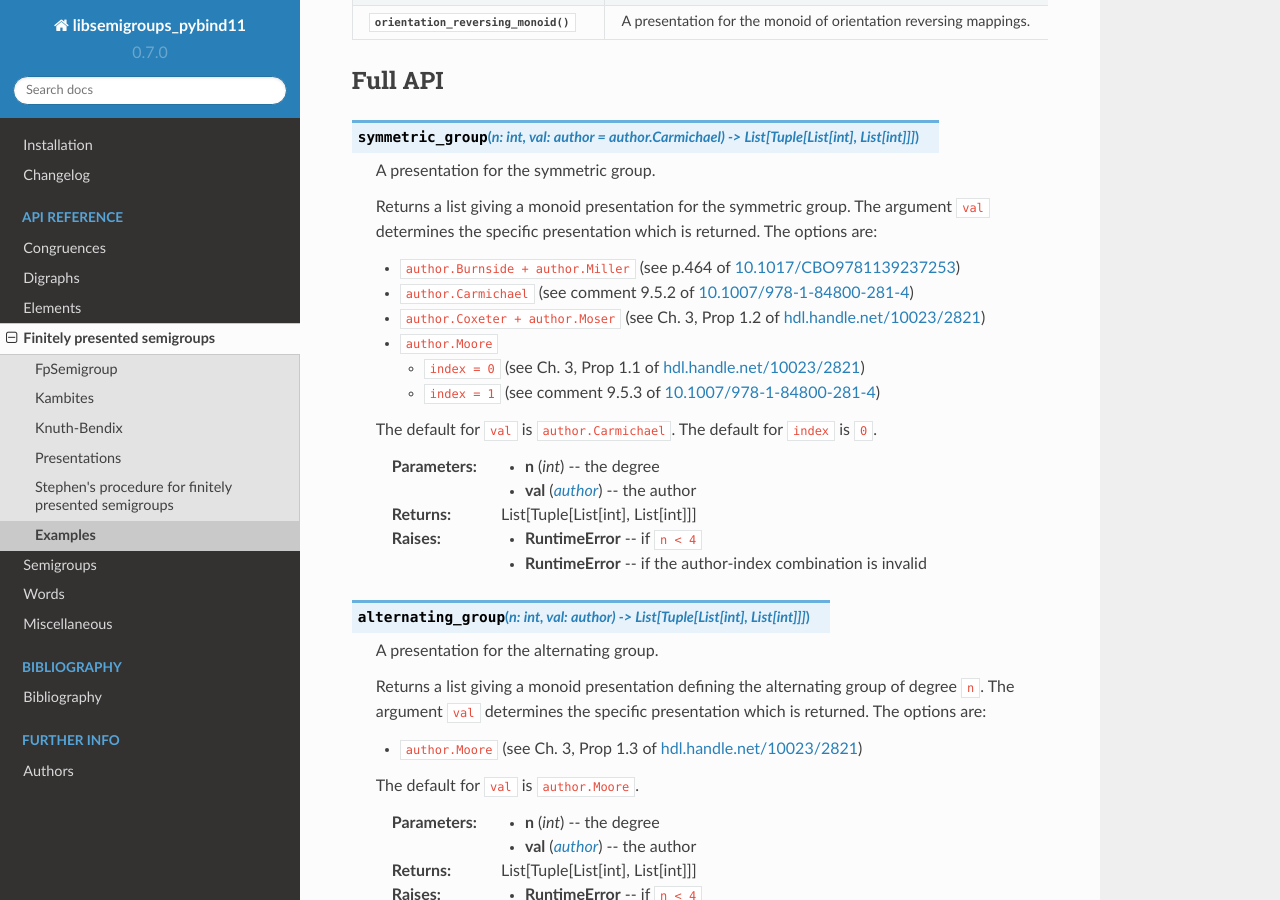
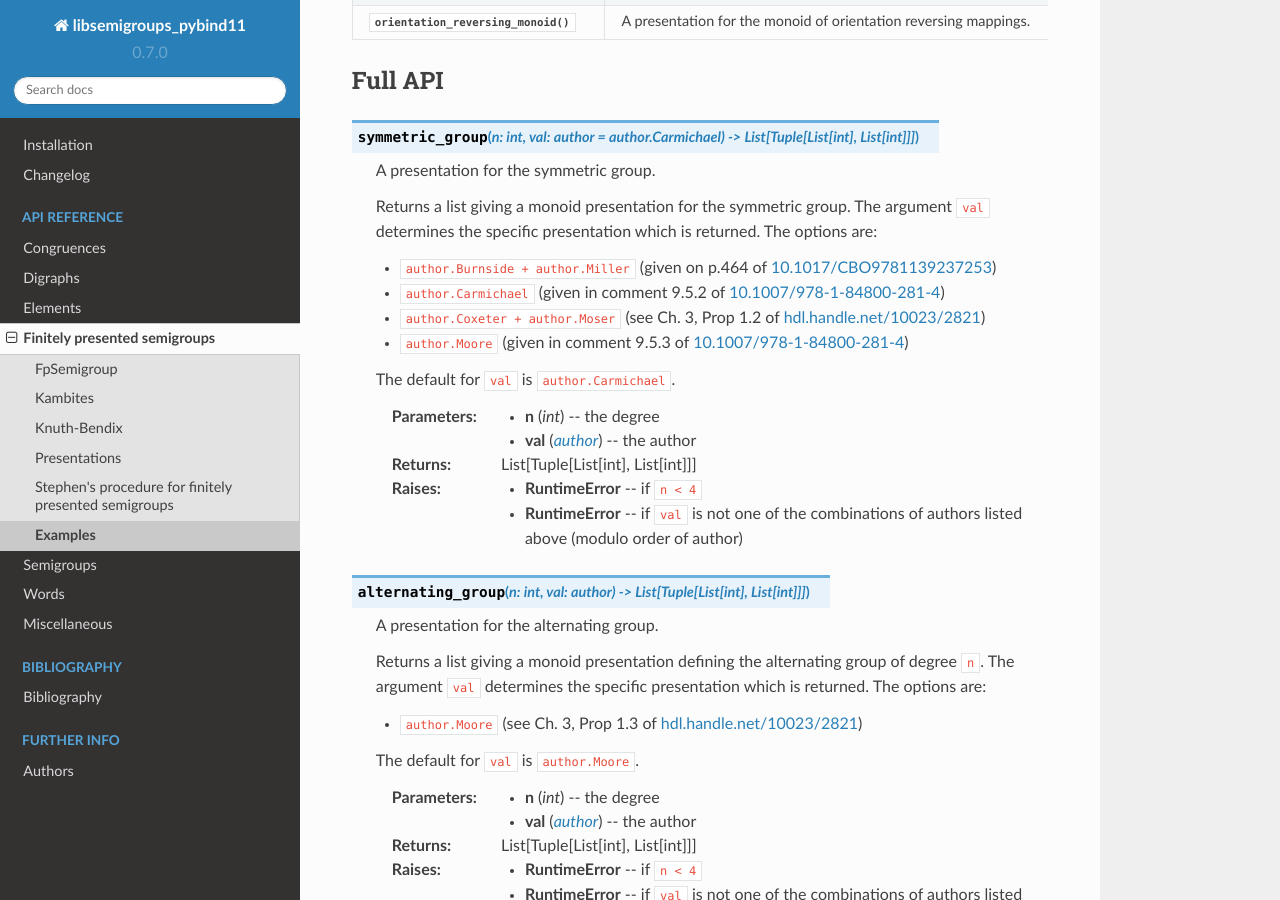
Before and after one commit to libsemigroups/libsemigroups_pybind11, a Sphinx documentation site: the page built from docs/source/api/fpsemi-examples.rst, in a window 1280 px wide and 900 px high, scrolled down 1021 px. Built offline with Sphinx 7.4.7 and the Read the Docs theme 2.0.0, drawn with Linux system fonts in a browser that asks for light colours; pages that are not in the unit, such as notebooks, are missing from menus.

Commit message:
Remove documentation

```diff
--- a/docs/source/api/fpsemi-examples.rst
+++ b/docs/source/api/fpsemi-examples.rst
@@ -93,15 +93,12 @@ Full API
    symmetric group. The argument ``val`` determines the specific presentation
    which is returned. The options are:
 
-   * ``author.Burnside + author.Miller`` (see p.464 of `10.1017/CBO9781139237253`_)
-   * ``author.Carmichael`` (see comment 9.5.2 of `10.1007/978-1-84800-281-4`_)
+   * ``author.Burnside + author.Miller`` (given on p.464 of `10.1017/CBO9781139237253`_)
+   * ``author.Carmichael`` (given in comment 9.5.2 of `10.1007/978-1-84800-281-4`_)
    * ``author.Coxeter + author.Moser`` (see Ch. 3, Prop 1.2 of `hdl.handle.net/10023/2821`_)
-   * ``author.Moore``
+   * ``author.Moore`` (given in comment 9.5.3 of `10.1007/978-1-84800-281-4`_)
 
-     * ``index = 0`` (see Ch. 3, Prop 1.1 of `hdl.handle.net/10023/2821`_)
-     * ``index = 1`` (see comment 9.5.3 of `10.1007/978-1-84800-281-4`_)
-
-   The default for ``val`` is ``author.Carmichael``. The default for ``index`` is ``0``.
+   The default for ``val`` is ``author.Carmichael``.
 
    :param n: the degree
    :type n: int
@@ -111,7 +108,7 @@ Full API
    :returns: List[Tuple[List[int], List[int]]]
 
    :raises RuntimeError: if ``n < 4``
-   :raises RuntimeError: if the author-index combination is invalid
+   :raises RuntimeError: if ``val`` is not one of the combinations of authors listed above (modulo order of author)
 
    .. _10.1017/CBO9781139237253: https://doi.org/10.1017/CBO9781139237253
    .. _10.1007/978-1-84800-281-4: https://doi.org/10.1007/978-1-84800-281-4
```
